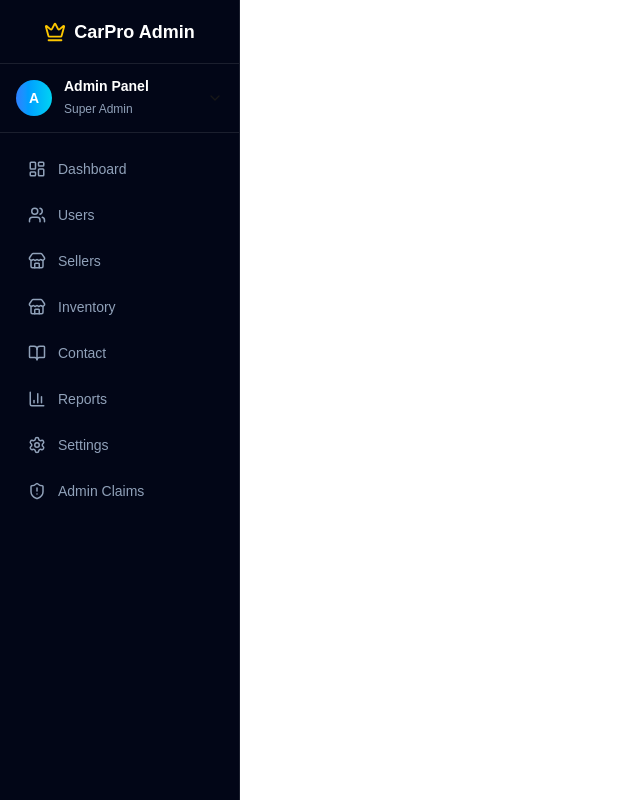
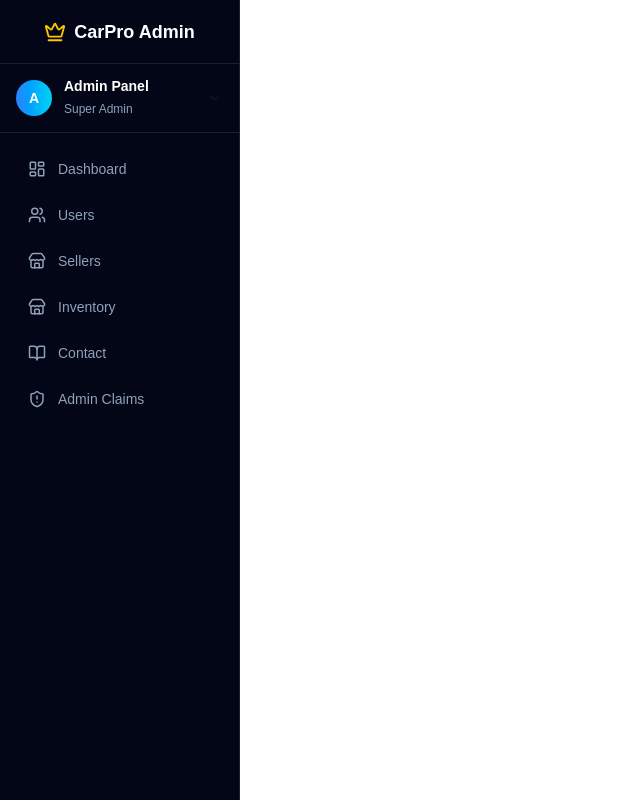
Before and after one commit to kaushal97299/adminkaushal, a Next.js app: page /adsidebar in a window 1280 px wide. Shown: the whole page, without its empty margins (0-640 px from the left). Built offline with nearby package versions, Linux system fonts and the light colour scheme; sample sign-in values are in the browser's storage.

Commit message:
invotory page aad12

```diff
--- a/app/adsidebar/page.tsx
+++ b/app/adsidebar/page.tsx
@@ -32,8 +32,8 @@ const menu: MenuItem[] = [
   { name: "Sellers", path: "/sellers", icon: Store, showInMobile: true },
   { name: "Inventory", path: "/inventory", icon: Store, showInMobile: true   },
   { name: "Contact", path: "/contact", icon: BookOpen, showInMobile: false },
-  { name: "Reports", path: "/reports", icon: BarChart3, showInMobile: true },
-  { name: "Settings", path: "/settings", icon: Settings, showInMobile: false },
+  // { name: "Reports", path: "/reports", icon: BarChart3, showInMobile: true },
+  // { name: "Settings", path: "/settings", icon: Settings, showInMobile: false },
   { name: "Admin Claims", path: "/adminclaims", icon: ShieldAlert, showInMobile: true },
 ];
 
```
